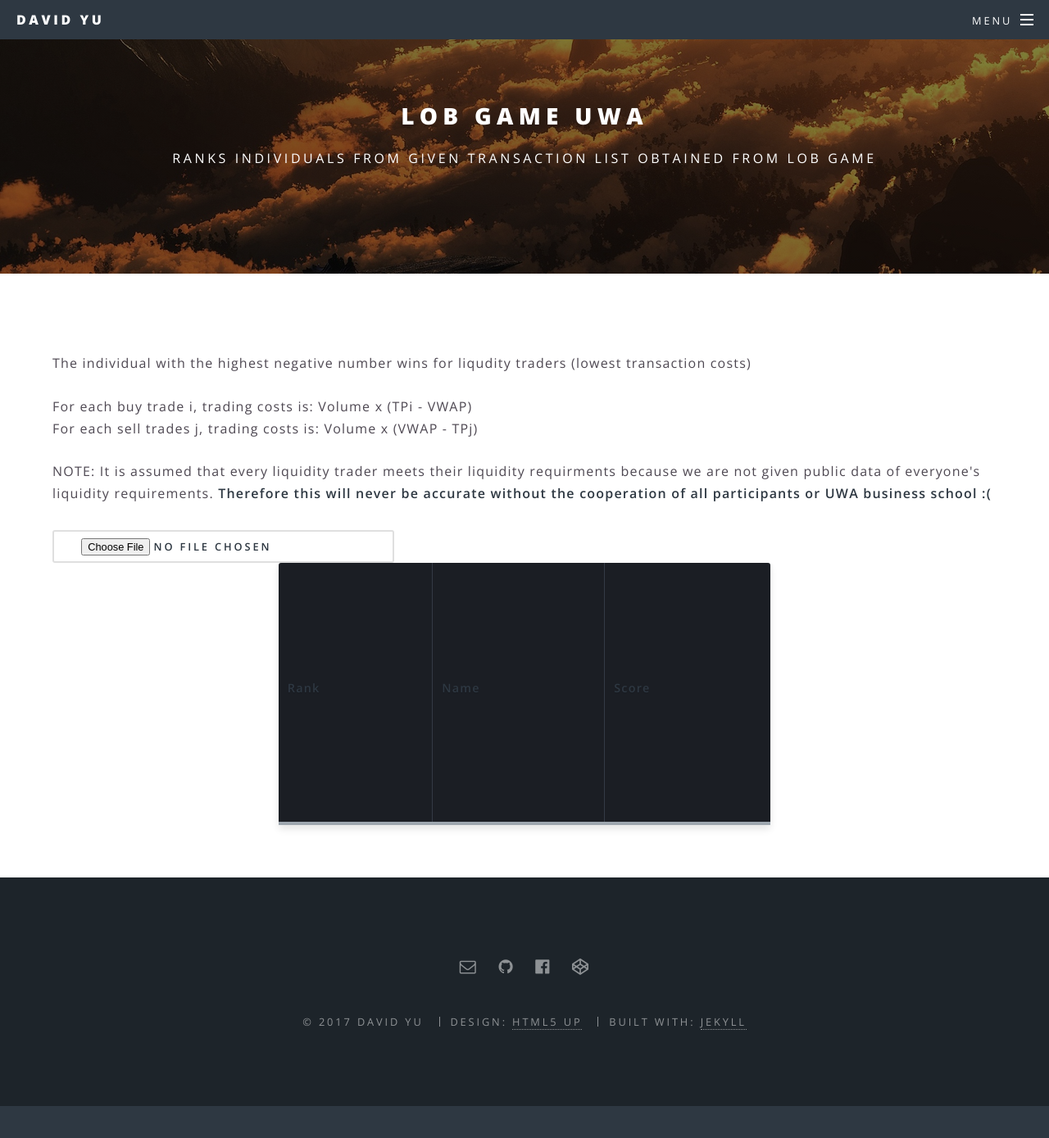
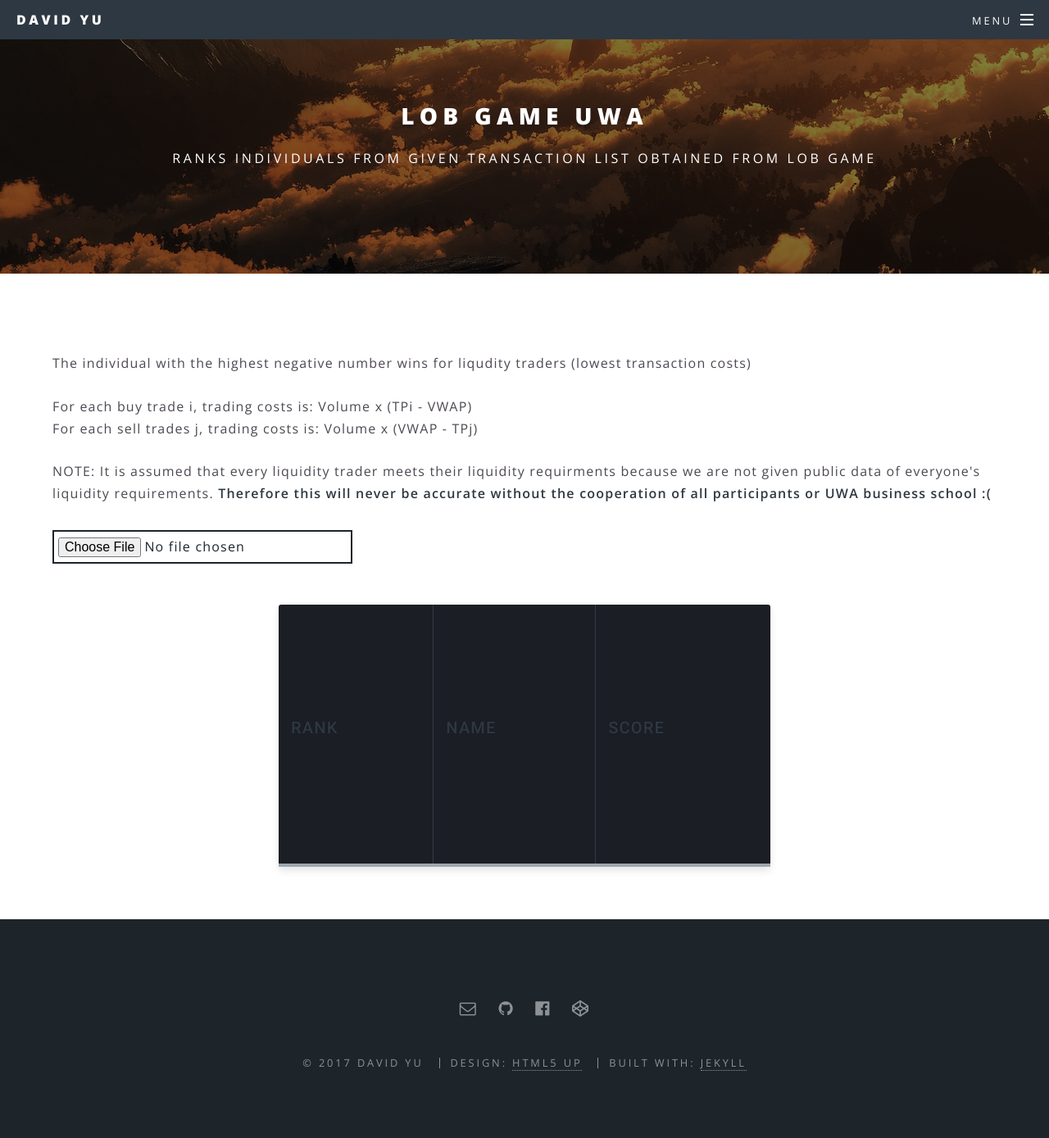
Before and after one commit to fkingnoobgg/my-portfolio-site, a Jekyll site: the page built from lobgameuwa.html, in a window 1280 px wide and 1400 px high, scrolled down 59 px. Shown: the top 1389 px of the window at 82% size. Built offline with Jekyll 4.4.1, drawn with Linux system fonts in a browser that asks for light colours; before the commit the page ends 1409 px from its top, so only the background shows below that.

Commit message:
fix style

```diff
--- a/css/tables.css
+++ b/css/tables.css
@@ -8,10 +8,10 @@ div.table-title {
   width: 100%;
 }
 
-.table-title h3 {
-   color: #fafafa;
-   font-size: 30px;
-   font-weight: 400;
+.table-title {
+   color: #ffffff;
+   font-size: 20px;
+   font-weight: 500;
    font-style:normal;
    font-family: "Roboto", helvetica, arial, sans-serif;
    text-shadow: -1px -1px 1px rgba(0, 0, 0, 0.1);
@@ -32,6 +32,7 @@ div.table-title {
   width: 100%;
   box-shadow: 0 5px 10px rgba(0, 0, 0, 0.1);
   animation: float 5s infinite;
+  margin-top: 50px;
 }
 
 th {
@@ -134,3 +135,10 @@ td.text-center {
 td.text-right {
   text-align: right;
 }
+
+#myfile {
+    color: #1d242a;
+    background: rgba(0,0,0,0);
+    border: solid 2px #1d242a;
+    padding: 5px
+}
--- a/lobgameuwa.html
+++ b/lobgameuwa.html
@@ -19,13 +19,13 @@ description: Ranks individuals from given transaction list obtained from lob gam
     or UWA business school :(</b>
 </p>
 
-<input type="file" name="file" value="Choose file" id="myfile" class="button">
+<input type="file" name="file" id="myfile">
 <table class="table-fill" id="mytable">
     <thead>
         <tr>
-            <th class="text-left">Rank</th>
-            <th>Name</th>
-            <th>Score</th>
+            <th class="table-title">Rank</th>
+            <th class="table-title">Name</th>
+            <th class="table-title">Score</th>
         </tr>
     </thead>
 </table>
```
